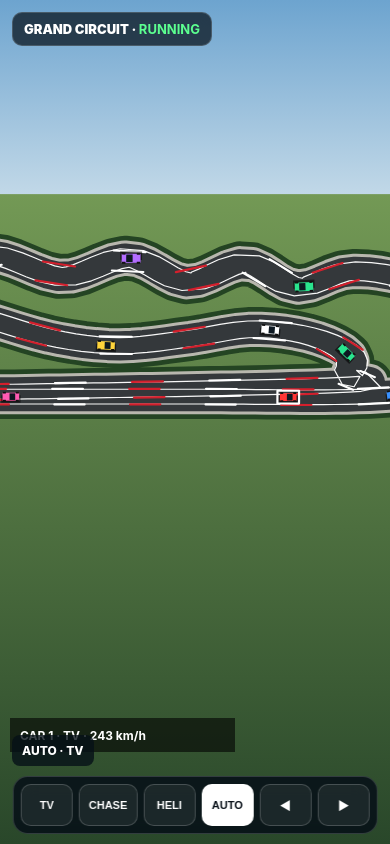
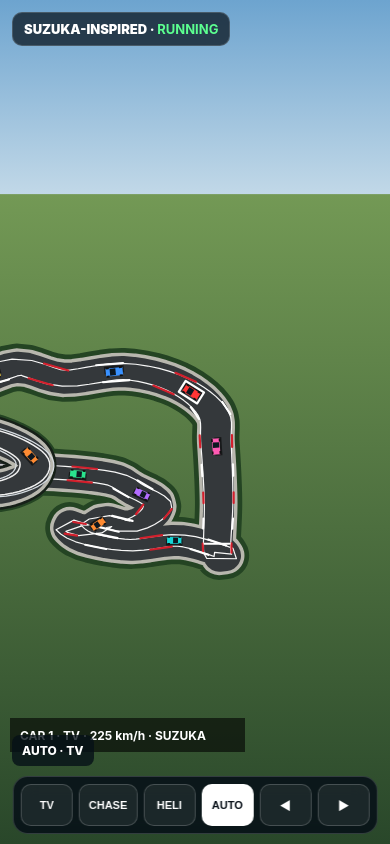
Before and after one commit to oh12kj-dot/Racing, a plain HTML site: page iphone-demo/index.html in a window 390 px wide. Drawn offline with Linux system fonts and the light colour scheme.

Commit message:
Rebuild iPhone circuit using Suzuka-inspired layout and crossover

```diff
--- a/iphone-demo/index.html
+++ b/iphone-demo/index.html
@@ -21,7 +21,7 @@ button.active{background:white;color:#081018}
 </head>
 <body>
 <canvas id="c"></canvas>
-<div id="top">GRAND CIRCUIT · <b id="status">STARTING</b></div>
+<div id="top">SUZUKA-INSPIRED · <b id="status">STARTING</b></div>
 <div id="cam">AUTO · TV</div>
 <div id="controls">
 <button data-m="TV">TV</button><button data-m="CHASE">CHASE</button><button data-m="HELI">HELI</button><button data-m="AUTO" class="active">AUTO</button><button id="prev">◀</button><button id="next">▶</button>
@@ -36,15 +36,17 @@ function size(){W=innerWidth;H=innerHeight;dpr=Math.min(devicePixelRatio||1,2);c
 addEventListener('resize',size,{passive:true});size();
 
 const CP=[
-[-760,400],[-380,400],[0,400],[380,400],[760,400],
-[920,360],[1020,250],[1020,120],[960,10],
-[840,-90],[700,-130],[590,-70],[480,-160],[360,-90],[240,-180],[100,-110],[-40,-190],[-180,-130],
-[-320,-220],[-520,-300],[-760,-320],
-[-930,-280],[-1040,-180],[-1080,-40],[-1040,110],[-930,220],
-[-790,260],[-640,210],[-510,120],[-420,20],
-[-330,-50],[-200,-20],[-70,60],[70,140],[210,170],[360,140],[500,100],
-[630,130],[720,210],[720,300],[650,350]
-].map(([X,Z])=>({X,Z}));
+[500,300],[500,140],[495,-20],[490,-100],
+[450,-165],[390,-195],
+[320,-180],[270,-205],[220,-180],[170,-205],[120,-180],[70,-205],[20,-180],[-30,-195],
+[-80,-165],[-120,-120],[-115,-70],[-80,-40],[-30,-30],
+[30,-20],[90,-35],[150,-55],[210,-45],[250,-15],[270,25],[260,70],[225,100],[180,105],
+[130,120],[70,140],[0,165],[-80,195],[-170,225],[-260,240],[-330,225],[-365,190],[-370,150],[-350,115],[-305,90],[-255,85],[-220,100],
+[-160,115],[-90,112],[-20,100],[60,82],[140,65],[220,55],[300,58],[365,75],
+[390,105],[420,145],[410,185],
+[380,215],[350,200],[325,228],[300,212],
+[320,250],[380,275],[450,260],[510,300]
+].map(([X,Z])=>({X:X*2,Z:Z*2}));
 
 function catmull(p0,p1,p2,p3,t){const t2=t*t,t3=t2*t;return{
 X:.5*((2*p1.X)+(-p0.X+p2.X)*t+(2*p0.X-5*p1.X+4*p2.X-p3.X)*t2+(-p0.X+3*p1.X-3*p2.X+p3.X)*t3),
@@ -64,6 +66,12 @@ for(let k=0;k<N;k++){
  const a=RAW[lo%RAW.length],b=RAW[(lo+1)%RAW.length],seg=Math.max(.0001,cum[lo+1]-cum[lo]),t=(target-cum[lo])/seg;
  TRACK.push({X:a.X+(b.X-a.X)*t,Z:a.Z+(b.Z-a.Z)*t});
 }
+/* Suzuka's crossover is intentional. Detect both branches and keep the earlier lap branch as the overpass. */
+const CROSS={X:266.9*2,Z:54*2};
+const near=TRACK.map((p,i)=>({i,d:(p.X-CROSS.X)**2+(p.Z-CROSS.Z)**2})).sort((a,b)=>a.d-b.d);
+const crossA=near[0].i;
+let crossB=near.find(q=>Math.min(Math.abs(q.i-crossA),N-Math.abs(q.i-crossA))>N*.12)?.i ?? crossA;
+const BRIDGE_I=Math.min(crossA,crossB),BRIDGE_U=BRIDGE_I/N,BRIDGE_HALF=34;
 function normU(u){return((u%1)+1)%1}
 function sample(u,lane=0){
  u=normU(u);const f=u*N,i=Math.floor(f)%N,t=f-i,a=TRACK[i],b=TRACK[(i+1)%N];
@@ -111,12 +119,13 @@ function updateRace(dt){
  }
 }
 
+/* Camera: smooth target + trackside broadcast anchors. */
 const camState={cx:0,cz:0,zoom:.28,ready:false};
-const TV_ANCHORS=[.015,.145,.285,.425,.565,.705,.845,.935];
+const TV_ANCHORS=[.015,.12,.23,.35,.47,.60,.74,.86,.94];
 function circularDist(a,b){const d=Math.abs(a-b);return Math.min(d,1-d)}
 function nearestTvAnchor(u){let best=TV_ANCHORS[0],d=9;for(const a of TV_ANCHORS){const q=circularDist(u,a);if(q<d){d=q;best=a}}return best}
 function desiredCamera(t){
- const car=cars[focus];
+ const car=cars[focus],f=sample(car.u,car.lane);
  if(t==='CHASE'){
   const p=sample(car.u-.018,car.lane*.18);
   return{cx:p.X,cz:p.Z,zoom:.78,response:2.15}
@@ -137,14 +146,25 @@ function updateCamera(t,dt){
 }
 function project(P,C){const sx=(P.X-C.cx)*C.zoom,sz=(P.Z-C.cz)*C.zoom,depth=Math.max(.72,1+sz/2100);return{x:W/2+sx/depth,y:H*.47+sz*.49/depth,s:1/depth}}
 function pathFor(offset,C){const pts=[];for(let i=0;i<N;i+=3){const a=TRACK[i],b=TRACK[(i+1)%N];let tx=b.X-a.X,tz=b.Z-a.Z,m=Math.hypot(tx,tz)||1;tx/=m;tz/=m;const nx=-tz,nz=tx;pts.push(project({X:a.X+nx*offset,Z:a.Z+nz*offset},C))}return pts}
-function strokePath(pts,width,style){x.beginPath();pts.forEach((q,i)=>i?x.lineTo(q.x,q.y):x.moveTo(q.x,q.y));x.closePath();x.strokeStyle=style;x.lineWidth=width;x.lineJoin='round';x.lineCap='round';x.stroke()}
-function track(C){
+function segmentPath(center,half,offset,C){const pts=[];for(let k=-half;k<=half;k+=2){const i=(center+k+N)%N,a=TRACK[i],b=TRACK[(i+1)%N];let tx=b.X-a.X,tz=b.Z-a.Z,m=Math.hypot(tx,tz)||1;tx/=m;tz/=m;const nx=-tz,nz=tx;pts.push(project({X:a.X+nx*offset,Z:a.Z+nz*offset},C))}return pts}
+function strokePath(pts,width,style,closed=true){x.beginPath();pts.forEach((q,i)=>i?x.lineTo(q.x,q.y):x.moveTo(q.x,q.y));if(closed)x.closePath();x.strokeStyle=style;x.lineWidth=width;x.lineJoin='round';x.lineCap='round';x.stroke()}
+function trackBase(C){
  const center=pathFor(0,C);
- strokePath(center,104*C.zoom,'#244423');strokePath(center,82*C.zoom,'#b8b7ae');strokePath(center,68*C.zoom,'#34383b');
- const left=pathFor(-35,C),right=pathFor(35,C);strokePath(left,2.8*C.zoom,'#f7f7f7');strokePath(right,2.8*C.zoom,'#f7f7f7');
- for(let i=0;i<N;i+=20){const a=TRACK[i],b=TRACK[(i+8)%N];let tx=b.X-a.X,tz=b.Z-a.Z,m=Math.hypot(tx,tz)||1;tx/=m;tz/=m;const nx=-tz,nz=tx;for(const side of[-1,1]){const p1=project({X:a.X+nx*37*side,Z:a.Z+nz*37*side},C),p2=project({X:b.X+nx*37*side,Z:b.Z+nz*37*side},C);x.beginPath();x.moveTo(p1.x,p1.y);x.lineTo(p2.x,p2.y);x.strokeStyle=((i/20)%2===0)?'#d41f2c':'#fff';x.lineWidth=5*C.zoom;x.stroke()}}
- const sf=sample(.015),q1=project({X:sf.X-sf.tz*32,Z:sf.Z+sf.tx*32},C),q2=project({X:sf.X+sf.tz*32,Z:sf.Z-sf.tx*32},C);x.beginPath();x.moveTo(q1.x,q1.y);x.lineTo(q2.x,q2.y);x.strokeStyle='#fff';x.lineWidth=5*C.zoom;x.stroke();
+ strokePath(center,110*C.zoom,'#244423');strokePath(center,88*C.zoom,'#b8b7ae');strokePath(center,72*C.zoom,'#34383b');
+ const left=pathFor(-37,C),right=pathFor(37,C);strokePath(left,2.8*C.zoom,'#f7f7f7');strokePath(right,2.8*C.zoom,'#f7f7f7');
+ for(let i=0;i<N;i+=20){const a=TRACK[i],b=TRACK[(i+8)%N];let tx=b.X-a.X,tz=b.Z-a.Z,m=Math.hypot(tx,tz)||1;tx/=m;tz/=m;const nx=-tz,nz=tx;for(const side of[-1,1]){const p1=project({X:a.X+nx*39*side,Z:a.Z+nz*39*side},C),p2=project({X:b.X+nx*39*side,Z:b.Z+nz*39*side},C);x.beginPath();x.moveTo(p1.x,p1.y);x.lineTo(p2.x,p2.y);x.strokeStyle=((i/20)%2===0)?'#d41f2c':'#fff';x.lineWidth=5*C.zoom;x.stroke()}}
+ const sf=sample(.008),q1=project({X:sf.X-sf.tz*34,Z:sf.Z+sf.tx*34},C),q2=project({X:sf.X+sf.tz*34,Z:sf.Z-sf.tx*34},C);x.beginPath();x.moveTo(q1.x,q1.y);x.lineTo(q2.x,q2.y);x.strokeStyle='#fff';x.lineWidth=5*C.zoom;x.stroke();
 }
+function drawBridge(C){
+ const center=segmentPath(BRIDGE_I,BRIDGE_HALF,0,C),left=segmentPath(BRIDGE_I,BRIDGE_HALF,-37,C),right=segmentPath(BRIDGE_I,BRIDGE_HALF,37,C);
+ strokePath(center,100*C.zoom,'#162018',false); /* separation/shadow */
+ strokePath(center,88*C.zoom,'#b8b7ae',false);
+ strokePath(center,72*C.zoom,'#34383b',false);
+ strokePath(left,3.5*C.zoom,'#efefef',false);strokePath(right,3.5*C.zoom,'#efefef',false);
+ const railL=segmentPath(BRIDGE_I,BRIDGE_HALF,-47,C),railR=segmentPath(BRIDGE_I,BRIDGE_HALF,47,C);
+ strokePath(railL,3*C.zoom,'#d5dbe0',false);strokePath(railR,3*C.zoom,'#d5dbe0',false);
+}
+function onBridge(u){return circularDist(u,BRIDGE_U)<(BRIDGE_HALF/N*1.15)}
 function drawCar(car,i,C){
  const P=sample(car.u,car.lane),P2=sample(car.u+.0018,car.lane),q=project(P,C),q2=project(P2,C),ang=Math.atan2(q2.y-q.y,q2.x-q.x);
  const scale=Math.max(.46,Math.min(1.48,q.s*C.zoom*2.15)),w=18*scale,h=8.5*scale;
@@ -153,15 +173,18 @@ function drawCar(car,i,C){
 function scenery(C){
  const grass=x.createLinearGradient(0,H*.23,0,H);grass.addColorStop(0,'#739955');grass.addColorStop(1,'#29472a');x.fillStyle=grass;x.fillRect(0,H*.23,W,H*.77);
  x.fillStyle='#8b969d';
- for(const [X,Z] of [[-650,450],[-540,450],[-430,450],[-320,450],[-210,450],[520,455],[640,455]]){const q=project({X,Z},C);x.fillRect(q.x-20*C.zoom,q.y-11*C.zoom,40*C.zoom,11*C.zoom)}
+ for(const [X,Z] of [[720,620],[820,620],[920,610],[1000,590],[-640,520],[-760,500],[-850,470]]){const q=project({X,Z},C);x.fillRect(q.x-20*C.zoom,q.y-11*C.zoom,40*C.zoom,11*C.zoom)}
 }
 function render(now,dt){
  const active=mode==='AUTO'?auto:mode,C=updateCamera(active,dt);
  const sky=x.createLinearGradient(0,0,0,H*.30);sky.addColorStop(0,'#6da4cf');sky.addColorStop(1,'#dbe8ef');x.fillStyle=sky;x.fillRect(0,0,W,H);
- scenery(C);track(C);
- const order=cars.map((car,i)=>({car,i,z:sample(car.u,car.lane).Z})).sort((a,b)=>a.z-b.z);for(const o of order)drawCar(o.car,o.i,C);
+ scenery(C);trackBase(C);
+ const order=cars.map((car,i)=>({car,i,z:sample(car.u,car.lane).Z})).sort((a,b)=>a.z-b.z);
+ for(const o of order){if(!onBridge(o.car.u))drawCar(o.car,o.i,C)}
+ drawBridge(C);
+ for(const o of order){if(onBridge(o.car.u))drawCar(o.car,o.i,C)}
  const fc=cars[focus],ratio=Math.max(0,Math.min(1,fc.v/fc.max)),kmh=Math.round(75+ratio*260);
- x.fillStyle='#0009';x.fillRect(10,H-126,225,34);x.fillStyle='white';x.font='700 12px -apple-system';x.fillText(`CAR ${focus+1} · ${active} · ${kmh} km/h`,20,H-104)
+ x.fillStyle='#0009';x.fillRect(10,H-126,235,34);x.fillStyle='white';x.font='700 12px -apple-system';x.fillText(`CAR ${focus+1} · ${active} · ${kmh} km/h · SUZUKA`,20,H-104)
 }
 function tick(now){
  const dt=Math.min(.05,(now-lastT)/1000||.016);lastT=now;updateRace(dt);
```
